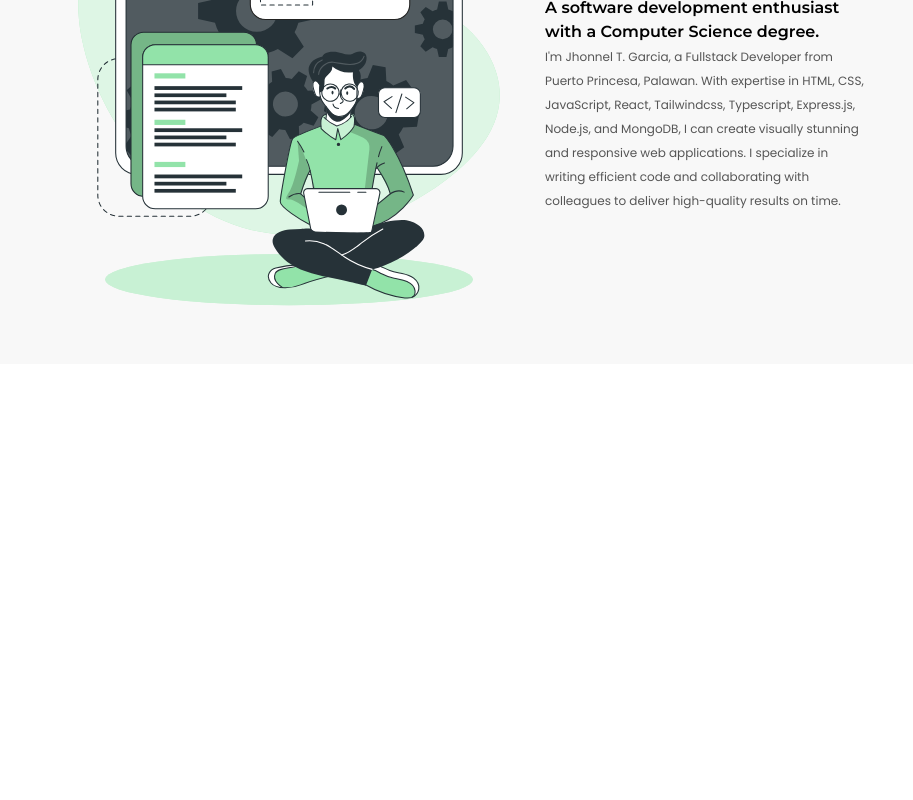
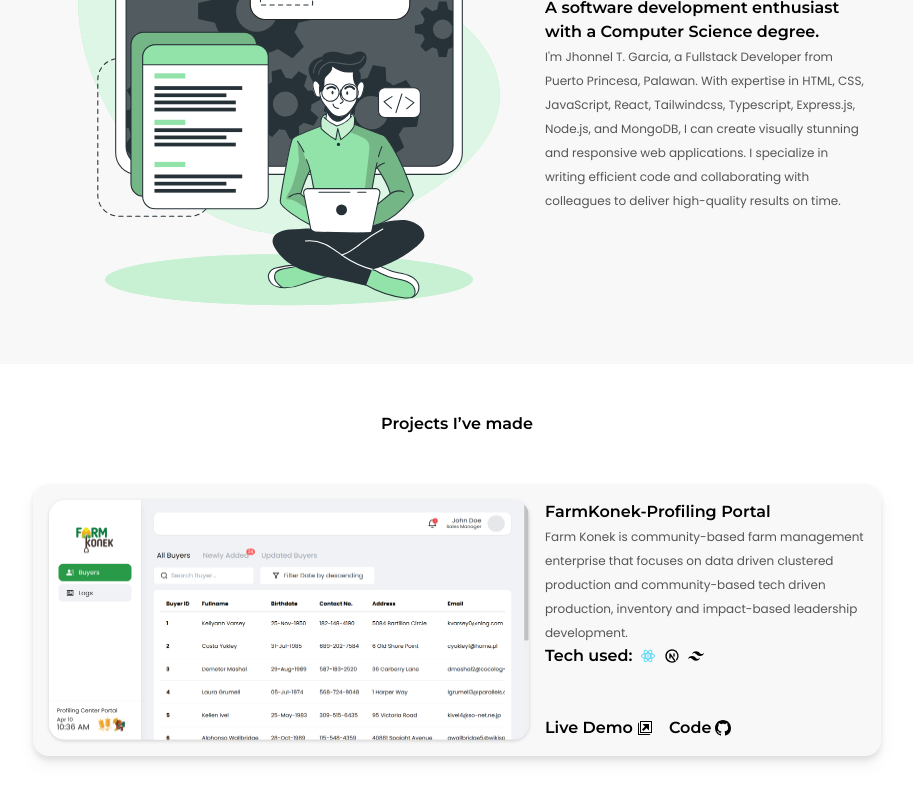
Before and after one commit to LilJho/portolio-final, a React (Create React App) app: page / in a window 1280 px wide. Shown: the part 1024-1824 px from the top of the page, without its empty margins (183-1096 px from the left). Before the commit the page ends 1436 px from the top, so only its background shows below. Built offline with nearby package versions, Linux system fonts and the light colour scheme.

Commit message:
added projects section

```diff
--- a/src/App.js
+++ b/src/App.js
@@ -1,6 +1,8 @@
 import Aboutme from "./components/Aboutme";
+import Footer from "./components/Footer";
 import Herosection from "./components/Herosection";
 import Navbar from "./components/Navbar";
+import Projects from "./components/Projects";
 
 function App() {
   return (
@@ -8,6 +10,8 @@ function App() {
       <Navbar />
       <Herosection />
       <Aboutme />
+      <Projects />
+      <Footer />
     </div>
   );
 }
--- /dev/null
+++ b/src/components/Projects.js
@@ -0,0 +1,125 @@
+import React from "react";
+import { SiTailwindcss } from "react-icons/si";
+import { ImNewTab } from "react-icons/im";
+import { RiReactjsLine } from "react-icons/ri";
+import { TbBrandNextjs } from "react-icons/tb";
+import { BsGithub } from "react-icons/bs";
+
+const ProjectCard = ({
+  image,
+  title,
+  description,
+  techDataUsed,
+  webLink,
+  gitLink,
+}) => {
+  return (
+    <div className="bg-[#F8F8F8] p-4 flex items-center justify-center rounded-2xl gap-4 drop-shadow-lg">
+      <img
+        src={image}
+        alt={title}
+        className="w-[30rem] h-[15rem] rounded-2xl drop-shadow"
+      />
+      <div className="max-w-[20rem] min-h-[15rem] font-montserrat font-semibold flex flex-col justify-between">
+        <div>
+          <p>{title}</p>
+          <span className="text-xs font-poppins text-[#555555] font-normal">
+            {description}
+          </span>
+          <div>
+            <div className="flex items-center justify-start gap-2">
+              <p>Tech used:</p>
+              <ul className="flex gap-2">
+                {techDataUsed.map((techData, index) => (
+                  <li className={`text-[${techData.color}] hover:scale-[1.2]`}>
+                    {techData.icon}
+                  </li>
+                ))}
+              </ul>
+            </div>
+          </div>
+        </div>
+        <div className="flex items-center justify-start gap-4">
+          <a
+            href={webLink}
+            target="_blank"
+            rel="noopener noreferrer"
+            className="flex items-center justify-center gap-1"
+          >
+            Live Demo
+            <ImNewTab />
+          </a>
+          <a
+            href={gitLink}
+            target="_blank"
+            rel="noopener noreferrer"
+            className="flex items-center justify-center gap-1"
+          >
+            Code
+            <BsGithub />
+          </a>
+        </div>
+      </div>
+    </div>
+  );
+};
+
+const projectsArr = [
+  {
+    image: "./projects.png",
+    title: "FarmKonek-Profiling Portal",
+    description:
+      "Farm Konek is community-based farm management enterprise that focuses on data driven clustered production and community-based tech driven production, inventory and impact-based leadership development.",
+    techDataUsed: [
+      {
+        icon: <RiReactjsLine />,
+        color: "#61DAFB",
+      },
+      {
+        icon: <TbBrandNextjs />,
+        color: "#000",
+      },
+      {
+        icon: <SiTailwindcss />,
+        color: "#06B6D4",
+      },
+    ],
+    webLink: "https://profilingportal-fk.vercel.app/",
+    gitLink: "https://github.com/LilJho/profilingportal-fk",
+  },
+];
+
+const FarmKonekData = {
+  image: "./projects.png",
+  title: "FarmKonek-Profiling Portal",
+  description:
+    "Farm Konek is community-based farm management enterprise that focuses on data driven clustered production and community-based tech driven production, inventory and impact-based leadership development.",
+  techDataUsed: [
+    {
+      icon: <RiReactjsLine />,
+      color: "#61DAFB",
+    },
+    {
+      icon: <TbBrandNextjs />,
+      color: "#000",
+    },
+    {
+      icon: <SiTailwindcss />,
+      color: "#06B6D4",
+    },
+  ],
+  webLink: "https://profilingportal-fk.vercel.app/",
+  gitLink: "https://github.com/LilJho/profilingportal-fk",
+};
+const Projects = () => {
+  return (
+    <section className="flex flex-col items-center justify-center w-full mt-6">
+      <h4 className="font-semibold font-montserrat">Projects I’ve made</h4>
+      <article className="flex flex-col my-12 gap-14">
+        <ProjectCard {...FarmKonekData} />
+      </article>
+    </section>
+  );
+};
+
+export default Projects;
```
Also changed, not shown: public/projects.png (added), 1 other file (tests, documents, lock files or other folders).
